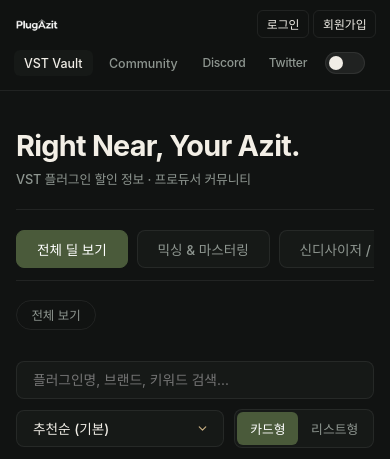
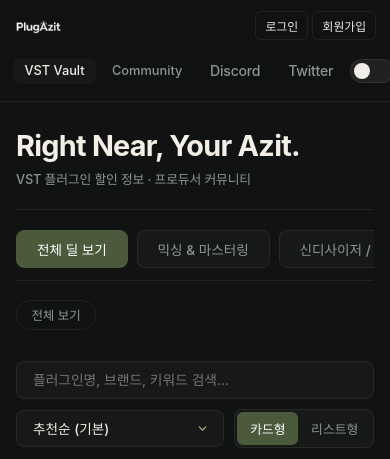
Before and after one commit to aftrdry/plugazit, a plain HTML site: page index.html in a window 390 px wide. Shown: the top 459 px of the page. Drawn offline with nearby package versions, Linux system fonts and the light colour scheme; no server answers; a web font is replaced by a local one.

Commit message:
Fix mobile header layout for logged-out state

```diff
--- a/style.css
+++ b/style.css
@@ -755,7 +755,7 @@ footer a:hover { color: var(--accent-gold); }
 }
 
 /* =========================================================
-   MOBILE RESPONSIVE PATCH (로그인/로그아웃 상태 헤더 정렬 교정)
+   MOBILE RESPONSIVE PATCH
    ========================================================= */
 @media (max-width: 768px) {
   body {
@@ -769,28 +769,28 @@ footer a:hover { color: var(--accent-gold); }
     width: 100% !important;
     height: auto !important;
     min-height: unset !important;
-    padding: 0.6rem 0.85rem !important;
+    padding: 0.68rem 0.85rem !important;
     display: flex !important;
     flex-direction: column !important;
     align-items: stretch !important;
-    gap: 0.5rem !important;
+    gap: 0.55rem !important;
     z-index: 1000 !important;
   }
 
-  /* 1층 좌측: 로고와 우측 로그인 버튼 사이 공간 완전 분리 및 정렬 보장 */
+  /* 1층 좌측: 로고 */
   .logo-container {
-    height: 30px !important;
+    height: 32px !important;
     width: fit-content !important;
   }
 
   .brand-logo-img {
-    height: 26px !important;
+    height: 28px !important;
   }
 
-  /* 1층 우측 상단 고정: 로그인/회원가입 버튼 그룹 */
+  /* 1층 우측 상단 고정: Discord, Twitter + 로그인/회원가입(또는 마이페이지/로그아웃) */
   .header-top-right {
     position: absolute !important;
-    top: 0.6rem !important;
+    top: 0.68rem !important;
     right: 0.85rem !important;
     display: flex !important;
     align-items: center !important;
@@ -798,9 +798,14 @@ footer a:hover { color: var(--accent-gold); }
     z-index: 20 !important;
   }
 
+  .header-top-right .social-link-btn {
+    padding: 0.3rem 0.42rem !important;
+    font-size: 0.74rem !important;
+    white-space: nowrap !important;
+  }
+
   #authNav, #userNav {
     position: static !important;
-    display: flex !important;
     align-items: center !important;
     gap: 0.25rem !important;
     margin: 0 !important;
@@ -812,11 +817,11 @@ footer a:hover { color: var(--accent-gold); }
   #authNav .nav-btn,
   #userNav .nav-btn {
     white-space: nowrap !important;
-    padding: 0.3rem 0.55rem !important;
+    padding: 0.32rem 0.58rem !important;
     font-size: 0.74rem !important;
   }
 
-  /* 2층 상단: VST Vault, Community, Admin Center, 소셜, 토글 (항상 전체 폭 고정 및 우측 여백 확보) */
+  /* 2층 상단 고정: VST Vault, Community, Admin Center + 다크/라이트 토글 */
   nav {
     width: 100% !important;
     margin: 0 !important;
@@ -824,43 +829,22 @@ footer a:hover { color: var(--accent-gold); }
     flex-wrap: nowrap !important;
     align-items: center !important;
     justify-content: flex-start !important;
-    overflow-x: auto !important;
-    overflow-y: hidden !important;
-    -webkit-overflow-scrolling: touch !important;
+    overflow: visible !important;
     gap: 0.35rem !important;
-    padding-bottom: 0.1rem !important;
-    padding-right: 5rem !important; /* 로그인 버튼 영역과 절대 겹치지 않도록 우측 여백 강제 확보 */
-    scrollbar-width: none;
-  }
-  nav::-webkit-scrollbar {
-    display: none;
+    padding-bottom: 0 !important;
   }
 
   .nav-tab-link {
     white-space: nowrap !important;
     flex-shrink: 0 !important;
-    padding: 0.35rem 0.65rem !important;
-    font-size: 0.78rem !important;
-  }
-
-  .social-link-btn {
-    white-space: nowrap !important;
-    flex-shrink: 0 !important;
-    padding: 0.35rem 0.55rem !important;
-    font-size: 0.76rem !important;
+    padding: 0.36rem 0.68rem !important;
+    font-size: 0.8rem !important;
   }
 
   .toggle-switch {
     flex-shrink: 0 !important;
-    width: 40px !important;
-    height: 22px !important;
-    margin: 0 0 0 0.2rem !important;
+    margin: 0 0 0 auto !important;
   }
-  .toggle-knob {
-    width: 14px !important;
-    height: 14px !important;
-  }
-  [data-theme="light"] .toggle-knob { transform: translateX(18px) !important; }
 
   .container {
     padding: 1.15rem 1rem 3rem 1rem !important;
```
